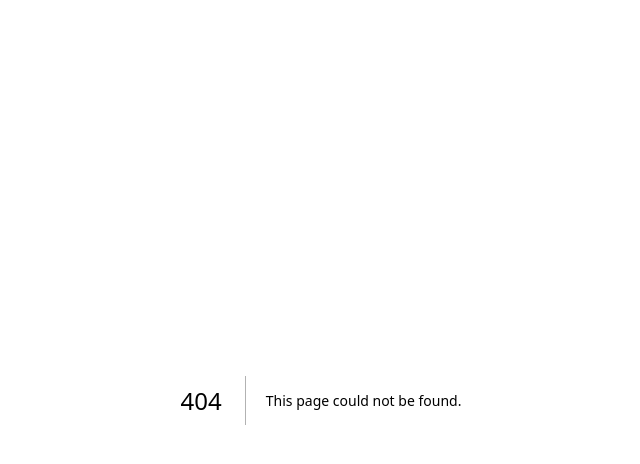
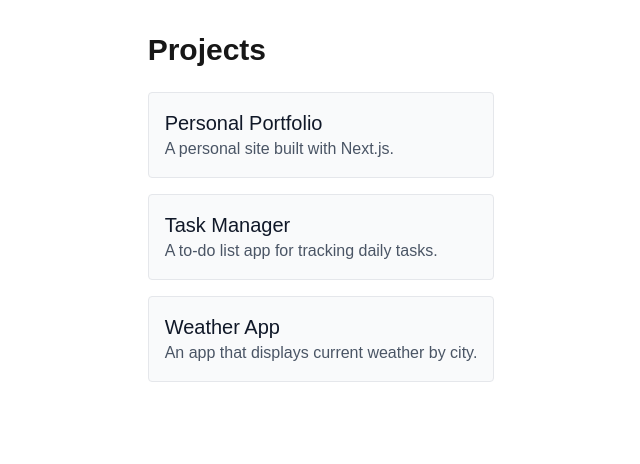
Before and after one commit to maesamcorage12-create/my_personal_site, a Next.js app: page /projects in a window 1280 px wide. Before the commit this address had no page. Shown: the top 464 px of the page, without its empty margins (319-959 px from the left). Built offline with nearby package versions, Linux system fonts and the light colour scheme.

Commit message:
Add projects page

```diff
--- /dev/null
+++ b/app/projects/page.tsx
@@ -0,0 +1,23 @@
+export const metadata = { title: "Projects | Mae Sam Corage" };
+
+const projects = [
+  { id: 1, name: "Personal Portfolio", description: "A personal site built with Next.js." },
+  { id: 2, name: "Task Manager", description: "A to-do list app for tracking daily tasks." },
+  { id: 3, name: "Weather App", description: "An app that displays current weather by city." },
+];
+
+export default function ProjectsPage() {
+  return (
+    <main className="max-w-3xl mx-auto p-8">
+      <h1 className="text-3xl font-semibold mb-6">Projects</h1>
+      <ul className="space-y-4">
+        {projects.map((project) => (
+          <li key={project.id} className="p-4 border border-gray-200 rounded bg-gray-50">
+            <h2 className="text-xl font-medium text-gray-900">{project.name}</h2>
+            <p className="text-gray-600">{project.description}</p>
+          </li>
+        ))}
+      </ul>
+    </main>
+  );
+}
```
